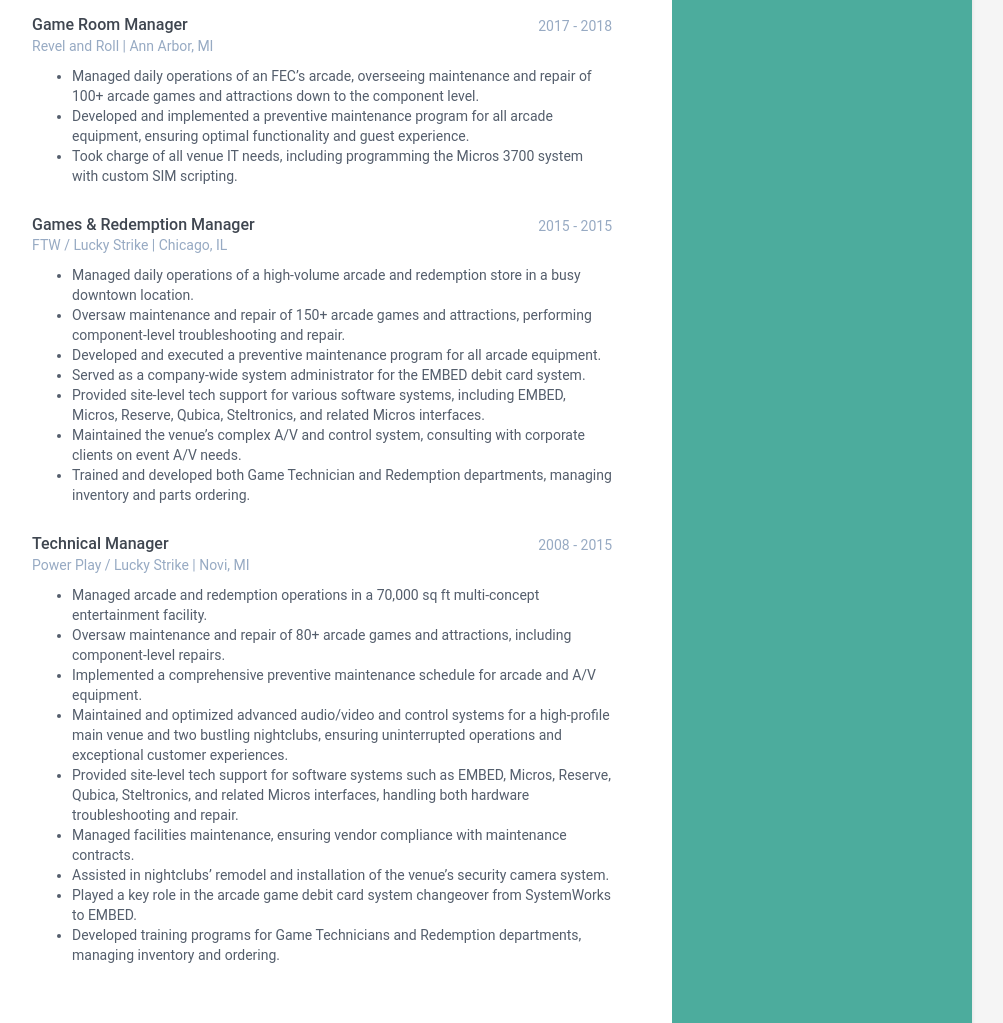
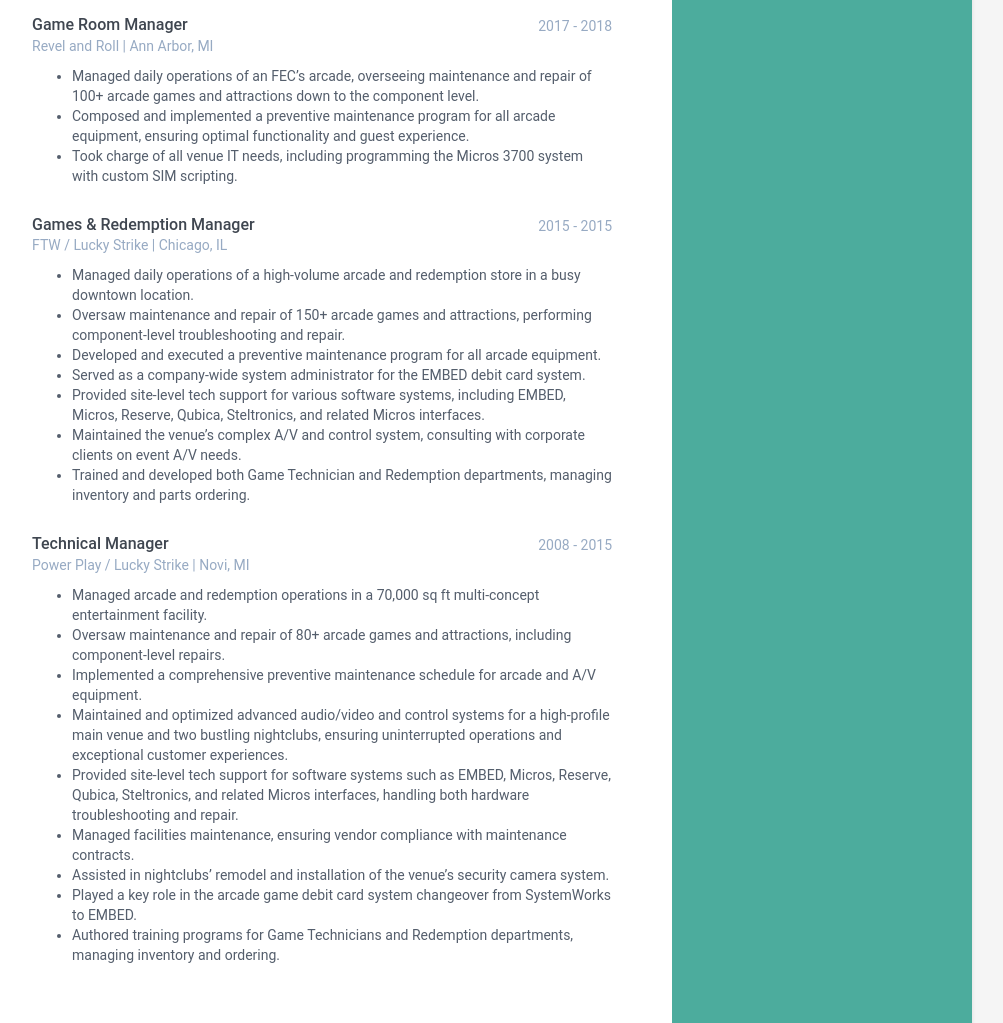
Before and after one commit to cdigitaldetroit/resume, a Jekyll site: the page built from index.html, in a window 1280 px wide and 1400 px high, scrolled down 1529 px. Shown: the part 152-1175 px from the top of the window, without its empty margins (168-1171 px from the left). Built offline with Jekyll 4.4.1, drawn with Linux system fonts in a browser that asks for light colours.

Commit message:
more edits

```diff
--- a/_data/data.yml
+++ b/_data/data.yml
@@ -91,7 +91,7 @@
         details: |
 
             - Managed daily operations of an FEC's arcade, overseeing maintenance and repair of 100+ arcade games and attractions down to the component level.
-            - Developed and implemented a preventive maintenance program for all arcade equipment, ensuring optimal functionality and guest experience.
+            - Composed and implemented a preventive maintenance program for all arcade equipment, ensuring optimal functionality and guest experience.
             - Took charge of all venue IT needs, including programming the Micros 3700 system with custom SIM scripting.
 
 
@@ -121,7 +121,7 @@
             - Managed facilities maintenance, ensuring vendor compliance with maintenance contracts.
             - Assisted in nightclubs' remodel and installation of the venue's security camera system.
             - Played a key role in the arcade game debit card system changeover from SystemWorks to EMBED.
-            - Developed training programs for Game Technicians and Redemption departments, managing inventory and ordering.
+            - Authored training programs for Game Technicians and Redemption departments, managing inventory and ordering.
 
 certifications:
       title: Education &amp; Certifications
```
